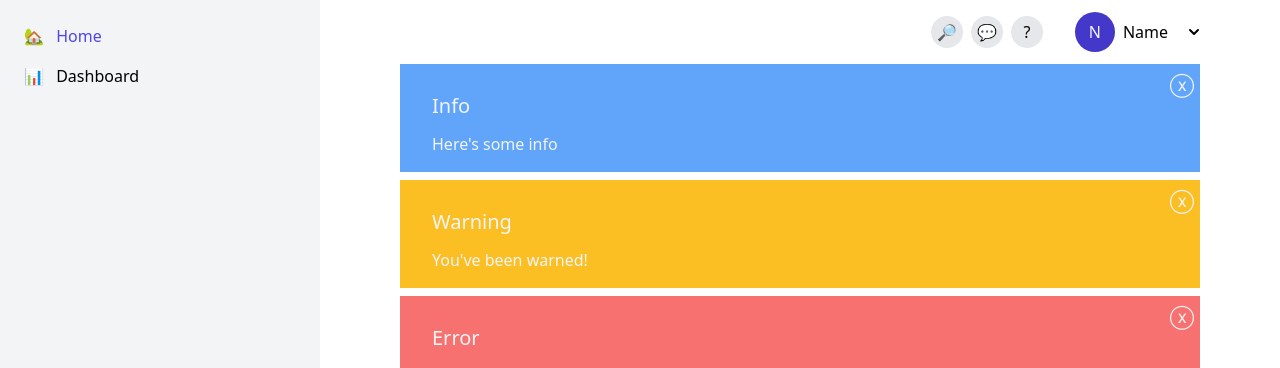
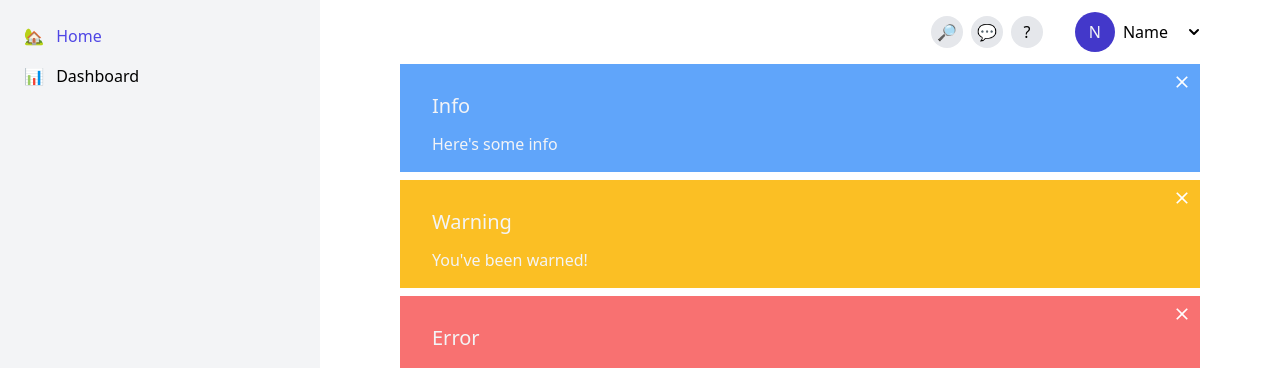
Before and after one commit to parastooveisi/svelte-personal-dashboard, a Svelte app: page / in a window 1280 px wide. Shown: the top 368 px of the page. Built offline with nearby package versions, Linux system fonts and the light colour scheme.

Commit message:
Update close icon for notification

```diff
--- a/src/components/TopNotification.svelte
+++ b/src/components/TopNotification.svelte
@@ -18,7 +18,11 @@
 
 <div class="notification {type} flex flex-col p-2">
   <div class="h-5 flex justify-end">
-    <button class="text-gray-100 inline h-5 w-5 rounded-full flex items-center justify-center text-2xl" title="Close" on:click={removeNotification}>ⓧ</button>
+    <button class="text-gray-100 inline h-5 w-5 rounded-full flex items-center justify-center text-2xl" title="Close" on:click={removeNotification}>
+      <svg xmlns="http://www.w3.org/2000/svg" height="24px" viewBox="0 0 24 24" width="24px" fill="#ffffff"
+        ><path d="M0 0h24v24H0V0z" fill="none" /><path d="M19 6.41L17.59 5 12 10.59 6.41 5 5 6.41 10.59 12 5 17.59 6.41 19 12 13.41 17.59 19 19 17.59 13.41 12 19 6.41z" /></svg
+      >
+    </button>
   </div>
   <h2 class="mb-2 text-xl px-6">{title}</h2>
   <div class="pb-2 pt-1 px-6">{message}</div>
```
